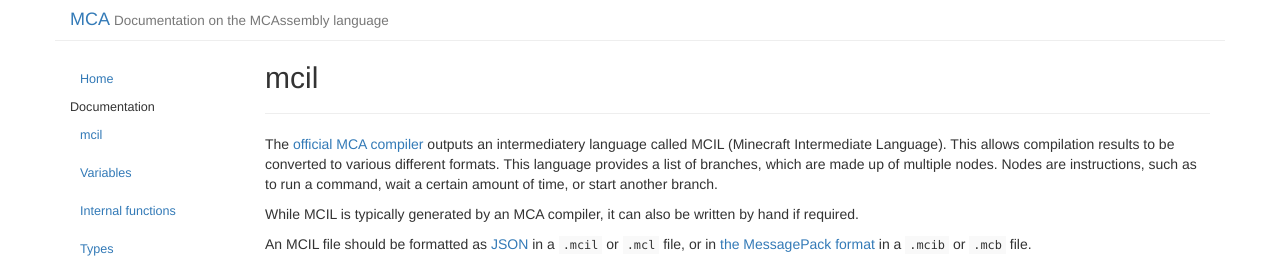
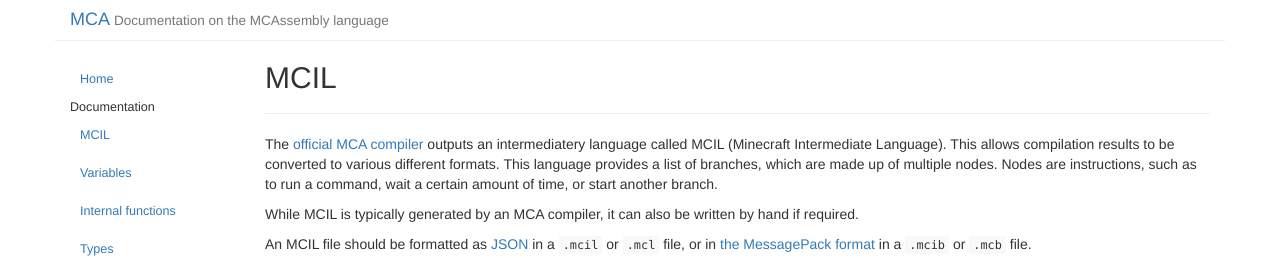
Before and after one commit to Dawood2772/mca-language, a Jekyll site: the page built from _posts/2015-10-01-mcil.md, in a window 1280 px wide. Shown: the top 258 px of the page. Built offline with Jekyll 4.4.1, drawn with Linux system fonts in a browser that asks for light colours; Markdown is read by kramdown in place of the engine named in the settings.

```diff
--- a/_posts/2015-10-01-mcil.md
+++ b/_posts/2015-10-01-mcil.md
@@ -1,6 +1,6 @@
 ---
 layout: page
-title: "mcil"
+title: "MCIL"
 category: doc
 date: 2015-10-01 19:18:43
 ---
```
